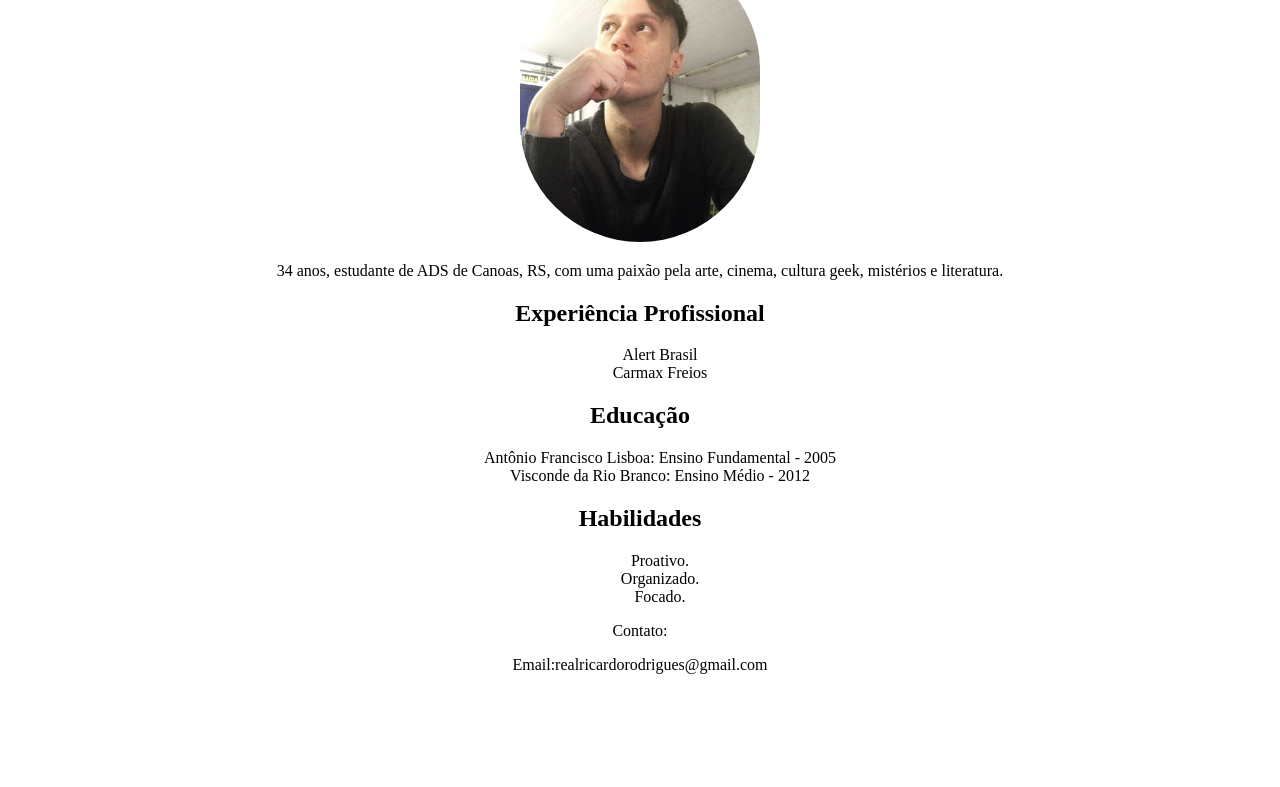
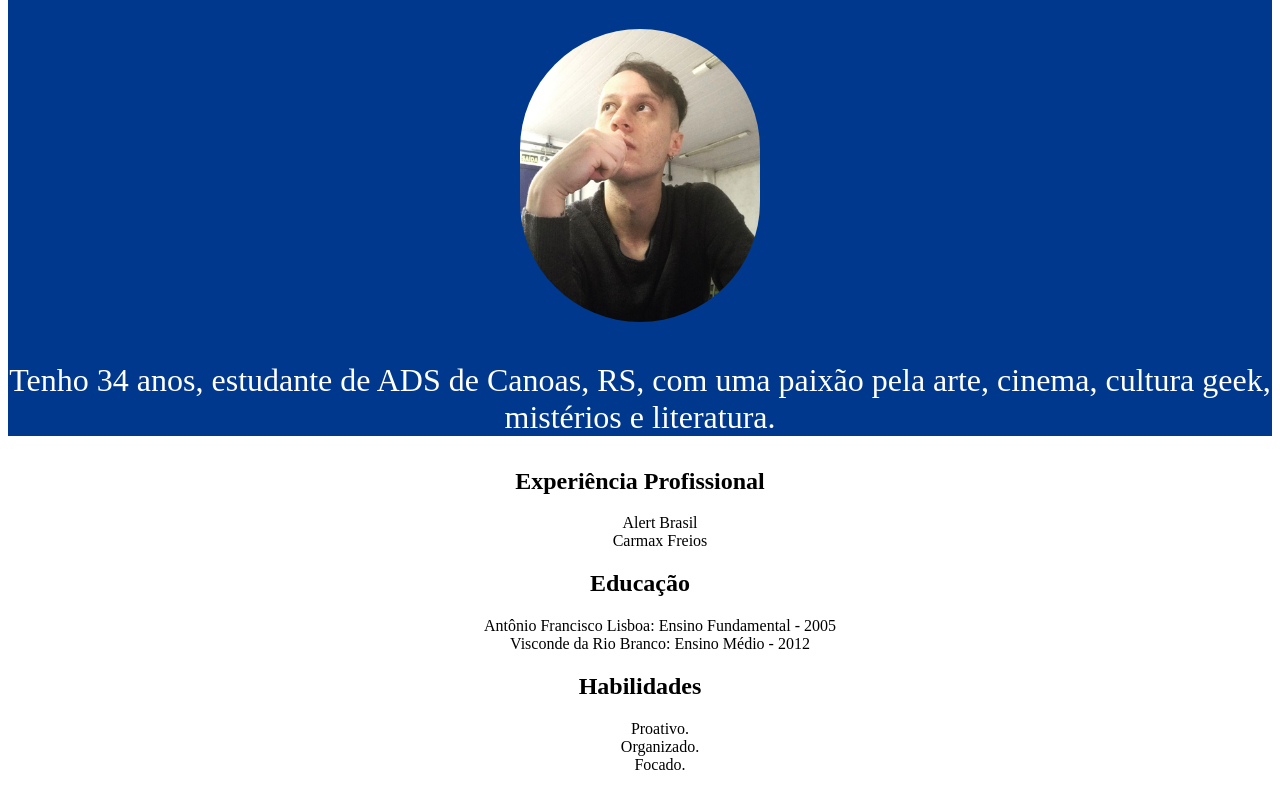
Before and after one commit to RicardoRodrigues89/Perfil, a plain HTML site: page index.html in a window 1280 px wide. Shown: the part 131-918 px from the top of the page. Before the commit the page ends 821 px from the top, so only its background shows below. Drawn offline with Linux system fonts and the light colour scheme.

Commit message:
Melhorando aos poucos.

```diff
--- a/index.html
+++ b/index.html
@@ -7,10 +7,10 @@
     <link rel="stylesheet" href="style.css">
 </head>
 <body>
-    <header>
+    <header class="header__home">
         <h1>Ricardo Rodrigues</h1>
         <img src="fotoperfil/perfil.jpg" alt="foto de perfil" class="eu" />
-        <p>34 anos, estudante de ADS de Canoas, RS, com uma paixão pela arte, cinema, cultura geek, mistérios e literatura.</p>
+        <p>Tenho 34 anos, estudante de ADS de Canoas, RS, com uma paixão pela arte, cinema, cultura geek, mistérios e literatura.</p>
     </header>
     <main>
         <section>
--- a/style.css
+++ b/style.css
@@ -1,8 +1,15 @@
 .eu {
     width: 15rem;
     border-radius: 8rem;
+
 }
 
 *{text-align: center;
 list-style: none;
 }
+
+.header__home{
+    background-color: #00388d;
+    font-size: 2rem;
+    color: #ffffff;
+}
```
